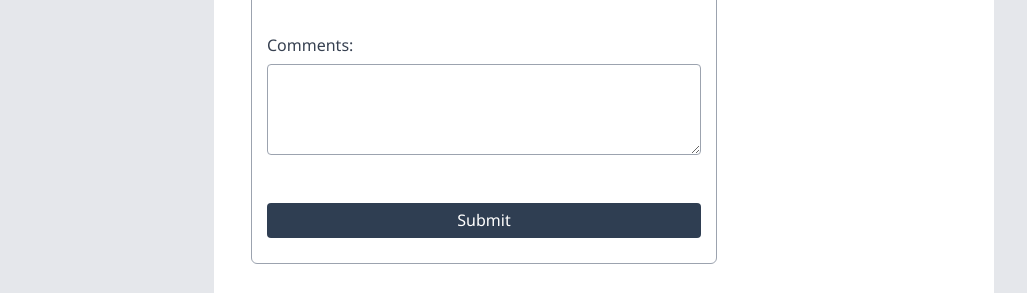
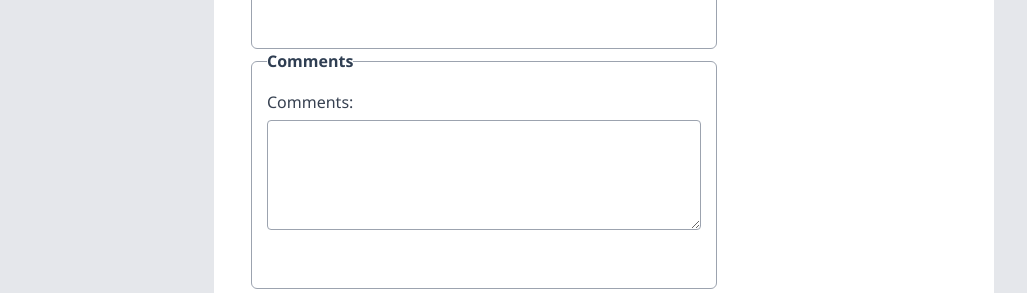
Before and after one commit to cmathiswausau/portfolio, a website: page site/contact.html in a window 1280 px wide. Shown: the part 1295-1588 px from the top of the page, without its empty margins (126-1153 px from the left). Drawn offline with Linux system fonts and the light colour scheme.

Commit message:
feat(form): group comments in separate fie
- added new `<fieldset>` for comments
- introduced `<legend>` and increased textarea rows
- moved submit button outside the fieldset for proper layout

```diff
--- a/site/contact.html
+++ b/site/contact.html
@@ -70,12 +70,19 @@
                         <label for="email">Email Address:</label><br>
                         <input type="email" id="email" name="email" required><br><br>
 
+                    </fieldset>
+
+                    <fieldset>
+
+                        <legend>Comments</legend>
+
                         <label for="comments">Comments:</label><br>
-                        <textarea id="comments" name="comments" rows="4"></textarea><br><br>
-
-                        <input type="submit" value="Submit">
+                        <textarea id="comments" name="comments" rows="5"></textarea><br><br>
 
                     </fieldset>
+
+                    <input type="submit" value="Submit">
+
 
                 </form>
             </article>
```
